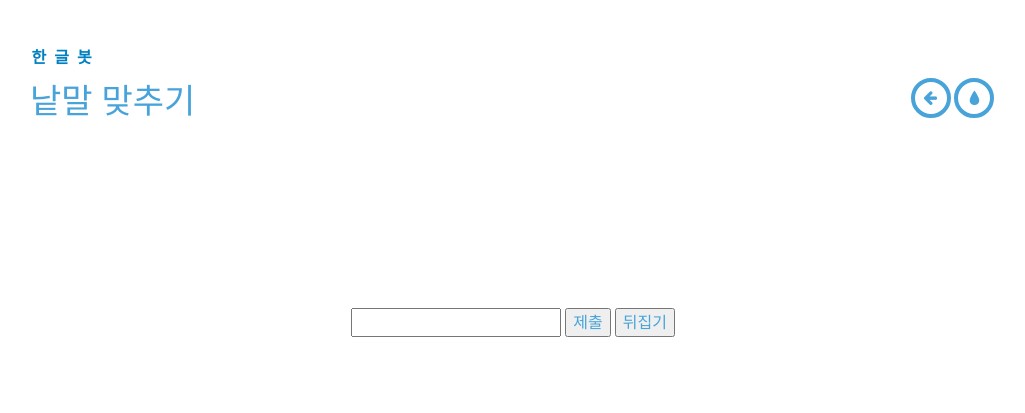
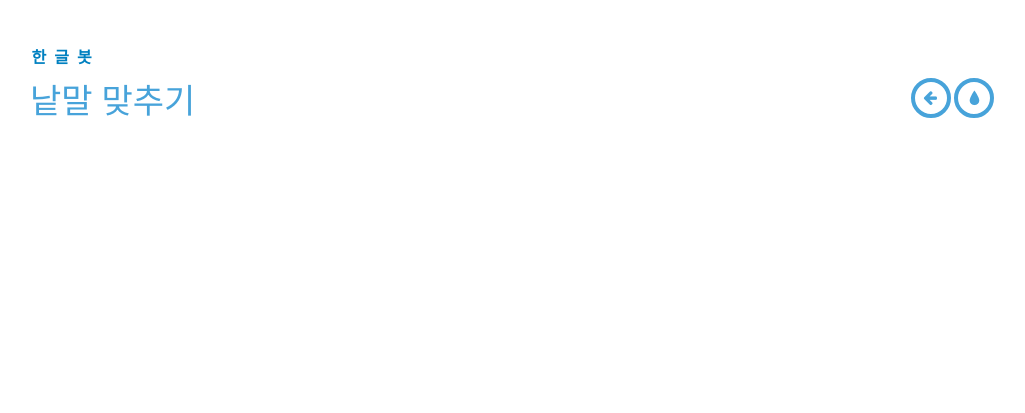
Before and after one commit to junyoungShon/HangeulBot, a Java web app: template HangeulBot/src/main/webapp/WEB-INF/views/word/wordGameWithPictureAndGuide.jsp in a window 1280 px wide. Shown: the top 413 px of the page, without its empty margins (127-1152 px from the left). Run offline with Spring Boot 4, a stand-in JSP engine, Linux system fonts and the light colour scheme; the template is opened without the code that fills it, so the values that code supplies are empty; the project's own start-up code is not run, and a stand-in starts its controllers and pages; some libraries are stand-ins or nearby versions.

Commit message:
인풋창 제거

```diff
--- a/HangeulBot/src/main/webapp/WEB-INF/views/word/wordGameWithPictureAndGuide.jsp
+++ b/HangeulBot/src/main/webapp/WEB-INF/views/word/wordGameWithPictureAndGuide.jsp
@@ -251,11 +251,11 @@
 			</div>
 		</div> -->
 		<br><br>
-		<div align="center">
+		<!-- <div align="center">
 			<input type="text" name="input" onkeydown="javascript: if (event.keyCode == 13) {submitAnswer();}">
 			<input type="button" value="제출" onclick="submitAnswer()">
 			<input type="button" value="뒤집기" onclick="flip()">
-		</div>
+		</div> -->
 
 		 <!-- Start Regist Section -->
         <div class="section-modal modal fade regist" id="finish-modal" tabindex="-1" role="dialog" aria-hidden="true">
```
